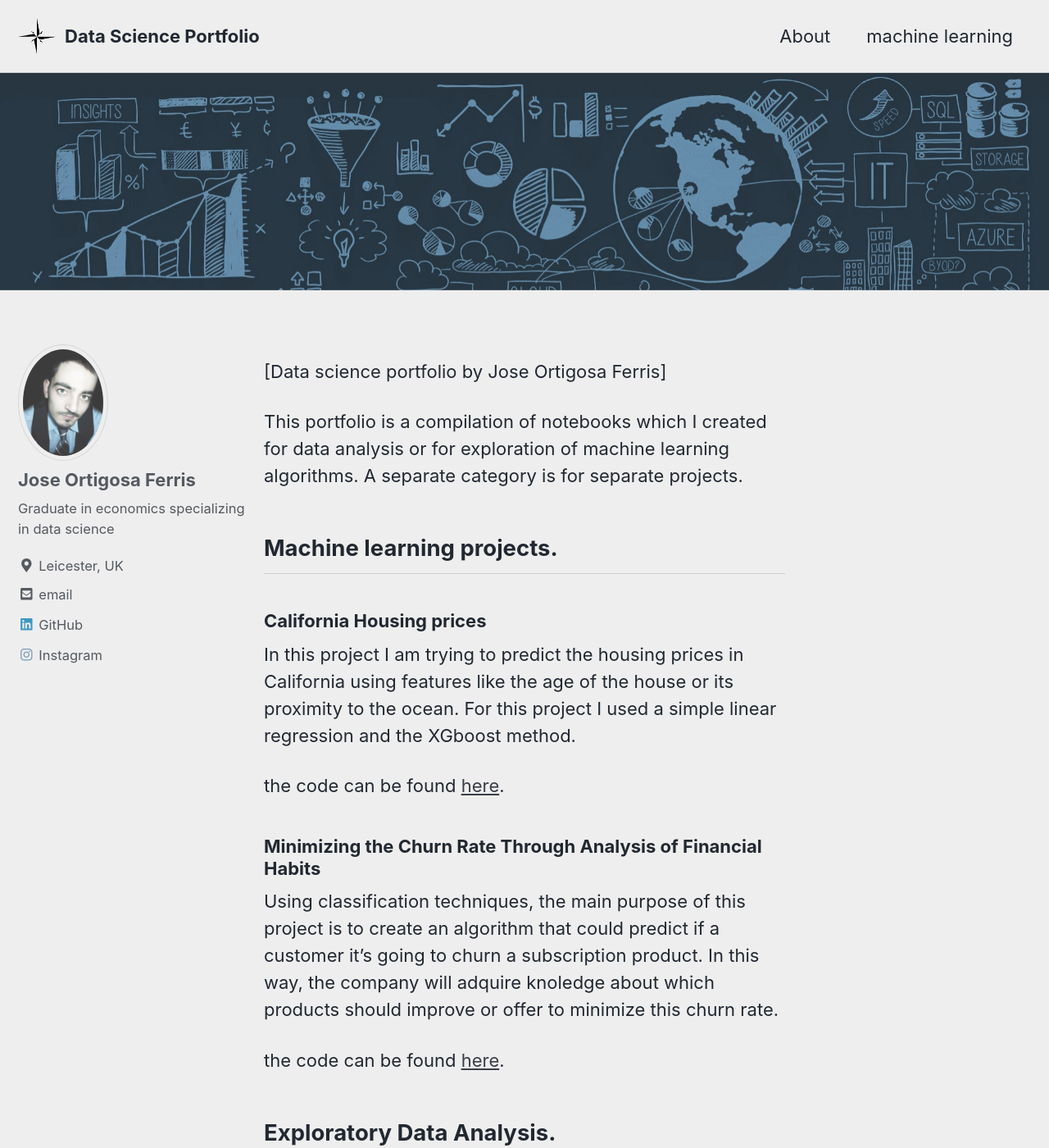
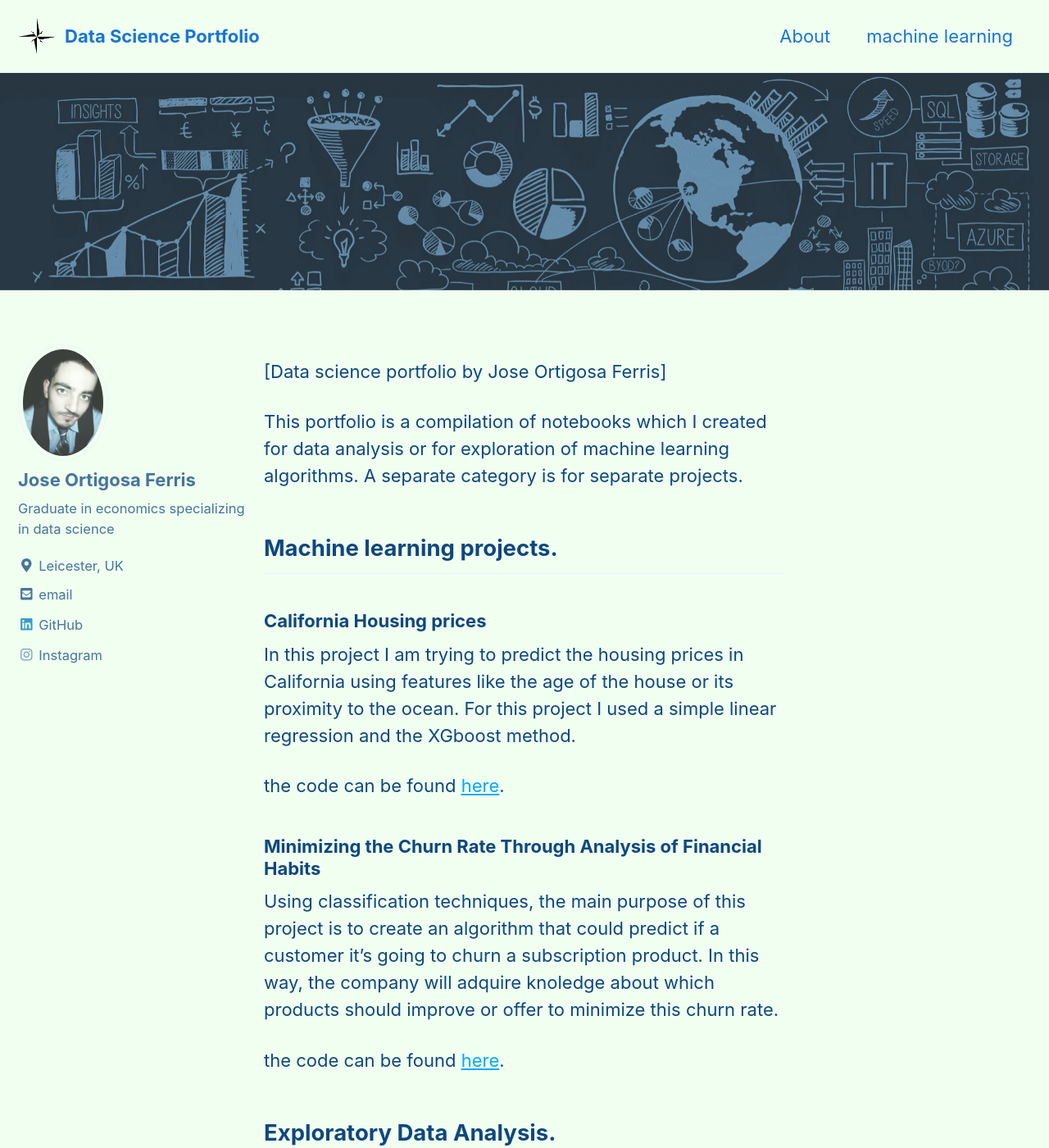
Before and after one commit to JoseOrtigosaFerris/JoseOrtigosaFerris.github.io, a Jekyll site: the page built from index.md, in a window 1280 px wide and 1400 px high. Shown: the whole window at 82% size. Built offline with Jekyll 4.4.1, drawn with Linux system fonts in a browser that asks for light colours; cached includes are drawn as plain includes; nearby versions of some CDN libraries.

Commit message:
Update _config.yml

```diff
--- a/_config.yml
+++ b/_config.yml
@@ -12,7 +12,7 @@
 
 # theme                  : "minimal-mistakes-jekyll"
 # remote_theme           : "mmistakes/minimal-mistakes"
-minimal_mistakes_skin    : "air" # "air", "aqua", "contrast", "dark", "dirt", "neon", "mint", "plum", "sunrise"
+minimal_mistakes_skin    : "aqua" # "air", "aqua", "contrast", "dark", "dirt", "neon", "mint", "plum", "sunrise"
 
 # Site Settings
 locale                   : "en-US"
```
